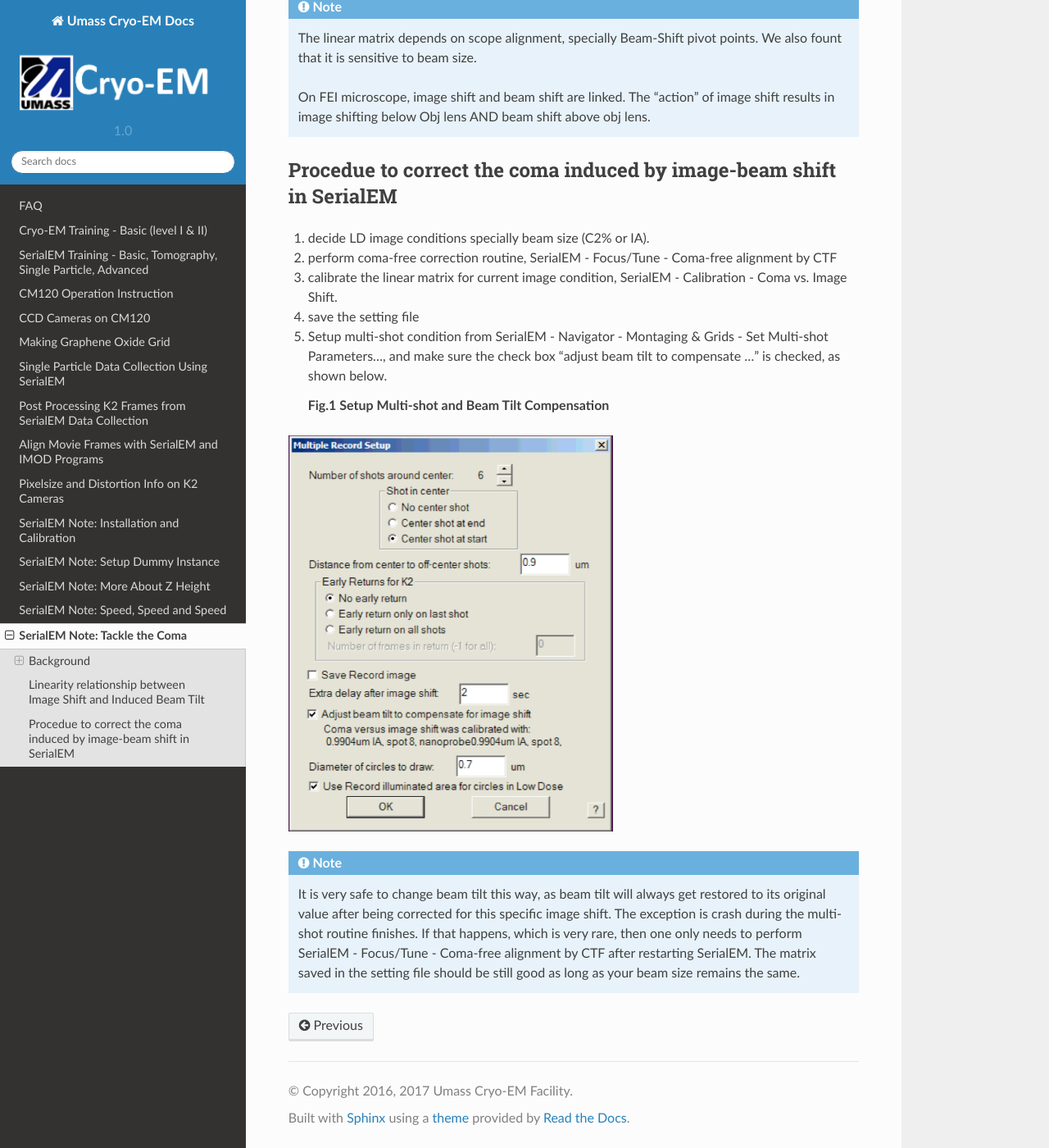
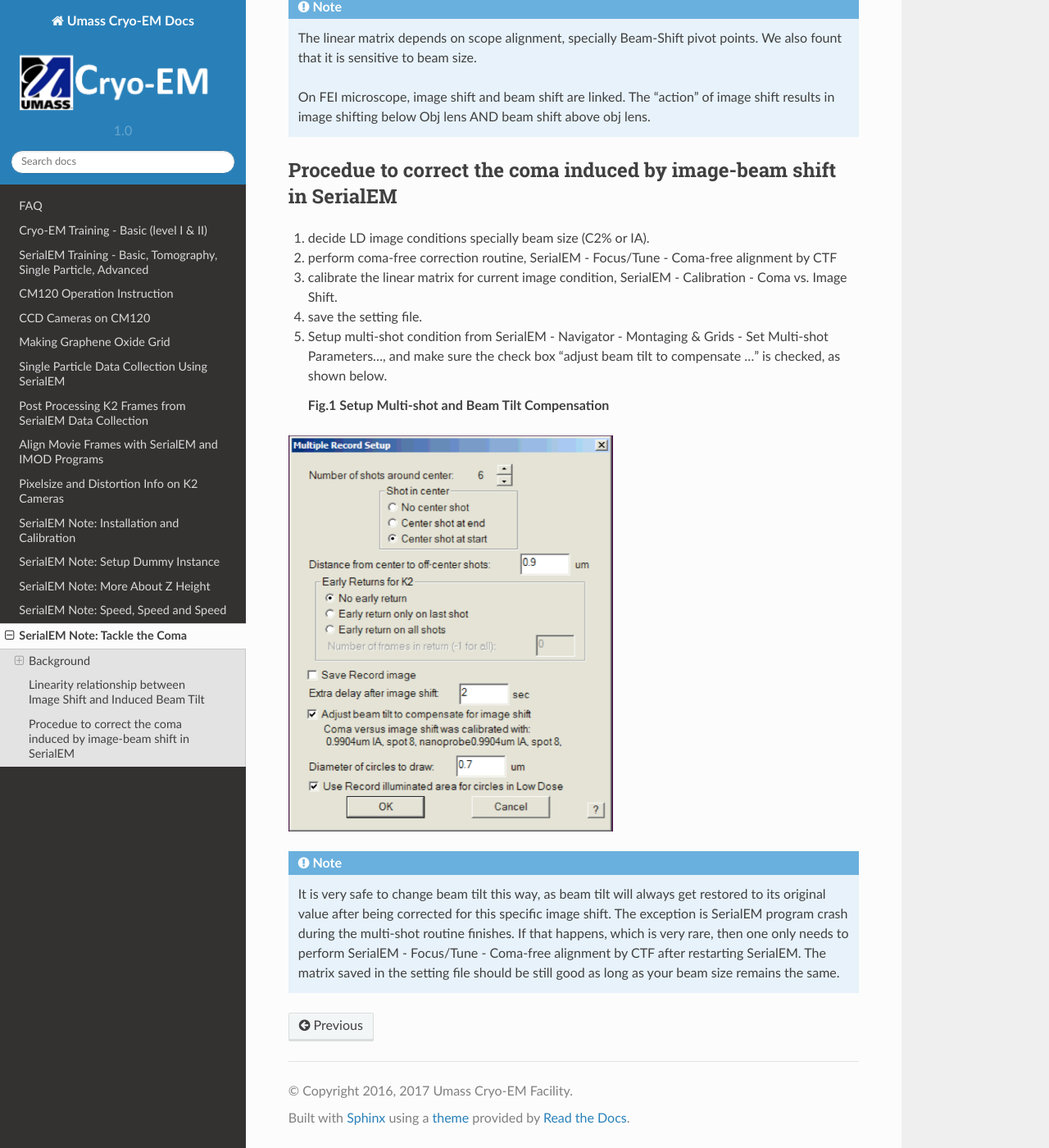
Before and after one commit to xuchen66/sphinx-emdocs, a Sphinx documentation site: the page built from source/serialEM-note-tackle-coma.rst, in a window 1280 px wide and 1400 px high, scrolled down 2068 px. Shown: the whole window at 82% size. Built offline with Sphinx 7.4.7 and the Read the Docs theme 2.0.0, drawn with Linux system fonts in a browser that asks for light colours; pages that are not in the unit, such as notebooks, are missing from menus; some of the changed text lies outside the part shown.

Commit message:
Update serialEM-note-tackle-coma.rst

```diff
--- a/source/serialEM-note-tackle-coma.rst
+++ b/source/serialEM-note-tackle-coma.rst
@@ -44,7 +44,7 @@
 
 With the lastest version, we can run following SerialEM script (this is modified from the David Mastronade's oringal one) to learn the behaviors.
 
-.. code-block:: python
+.. code-block:: bash
 
    ScriptName BTvsIS
    extent = { 0.5 1.0 1.5 2.0 2.5 3.0 }
@@ -86,7 +86,7 @@
 1. decide LD image conditions specially beam size (C2% or IA).
 #. perform coma-free correction routine, SerialEM - Focus/Tune - Coma-free alignment by CTF
 #. calibrate the linear matrix for current image condition, SerialEM - Calibration - Coma vs. Image Shift.
-#. save the setting file
+#. save the setting file.
 #. Setup multi-shot condition from SerialEM - Navigator - Montaging & Grids - Set Multi-shot Parameters..., and make sure the
    check box "adjust beam tilt to compensate ..." is checked, as shown below.
 
@@ -98,6 +98,6 @@
 .. note::
 
    It is very safe to change beam tilt this way, as beam tilt will always get restored to its original value after being corrected for
-   this specific image shift. The exception is crash during the multi-shot routine finishes. If that happens, which is very rare, then
-   one only needs to perform SerialEM - Focus/Tune - Coma-free alignment by CTF after restarting SerialEM. The matrix saved in
-   the setting file should be still good as long as your beam size remains the same.
+   this specific image shift. The exception is SerialEM program crash during the multi-shot routine finishes. If that happens, which
+   is very rare, then one only needs to perform SerialEM - Focus/Tune - Coma-free alignment by CTF after restarting SerialEM. The
+   matrix saved in the setting file should be still good as long as your beam size remains the same.
```
